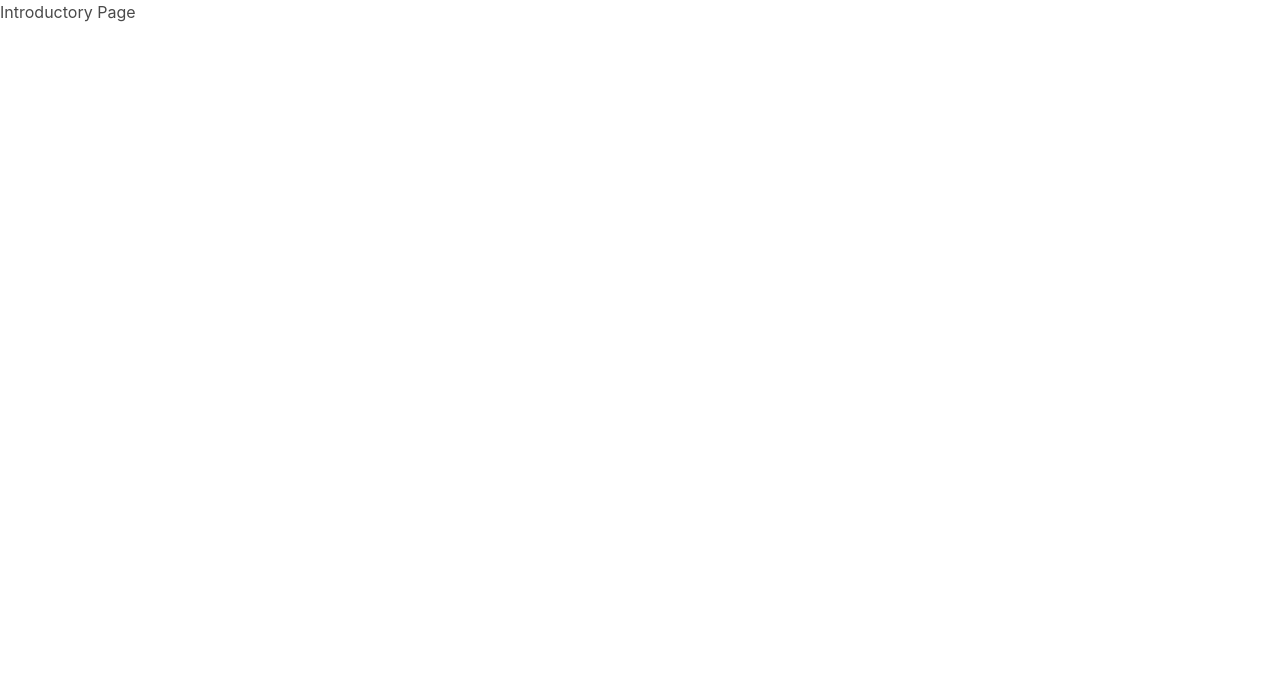
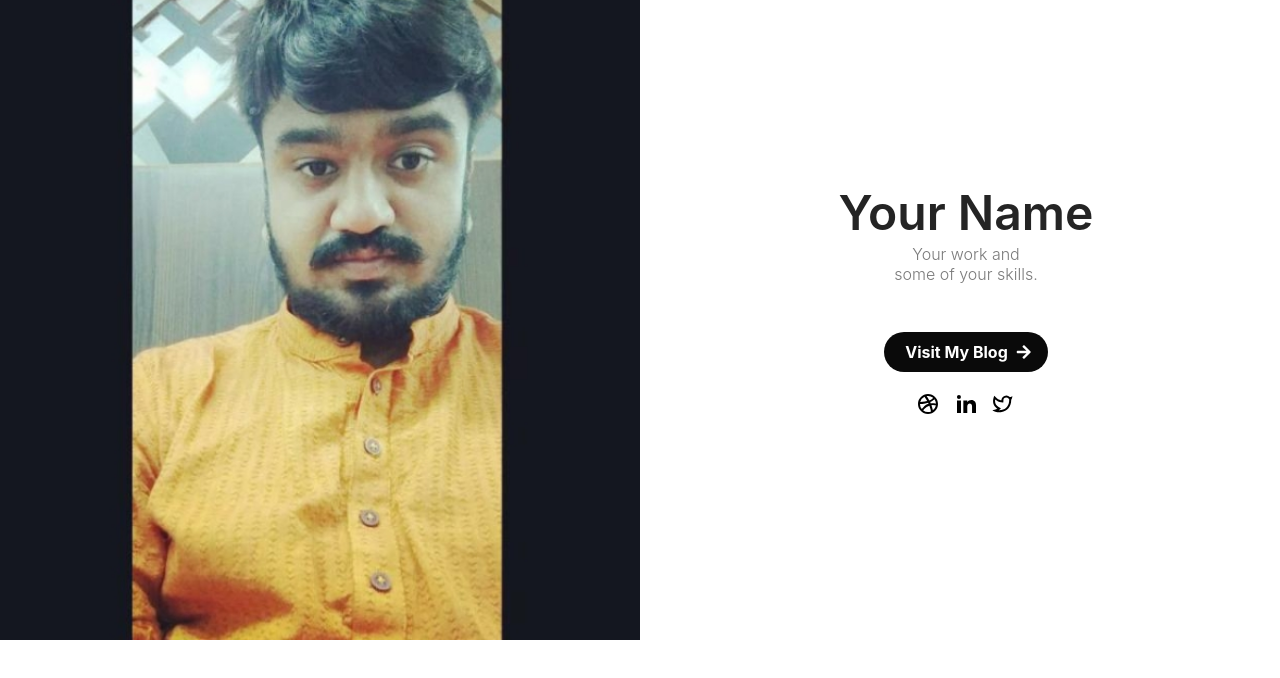
Before and after one commit to shravan20/ohmyscript, a plain HTML site: page index.html in a window 1280 px wide. Drawn offline with nearby package versions, Linux system fonts and the light colour scheme.

Commit message:
basic-design

```diff
--- a/index.html
+++ b/index.html
@@ -1,10 +1,11 @@
 <!DOCTYPE html>
 <html lang="en">
 <head>
+  <meta charset="UTF-8">
+  <meta name="viewport" content="width=device-width, initial-scale=1.0">
+  <meta http-equiv="X-UA-Compatible" content="ie=edge">
   <title>OhMyScript</title>
   <link rel="shortcut icon" href="./assets/logo.png" type="image/x-icon">
-
-
   <!--Bulma-->
   <link rel="stylesheet" href="https://cdnjs.cloudflare.com/ajax/libs/bulma/0.9.0/css/bulma.min.css" />
   <script src="https://cdnjs.cloudflare.com/ajax/libs/jquery/3.5.1/jquery.min.js"></script>
@@ -13,7 +14,63 @@
 </head>
 <body>
 
-  <h1>Introductory Page</h1>
+  <div class="section  is-paddingless py-0 px-0">
+    <div class="container px-0 py-0  is-fluid is-widescreen is-marginless is-centered">
+        <div class="columns is-vcentered has-backround-white">
+            <div class="column is-half shadowless is-paddingless">
+                <figure class="image is-square  ">
+                    <img src="./assets/shravan.jpg"
+                        alt="USB">
+                </figure>
+            </div>
+            <div class="column is-4 is-offset-1  ">
+                <div class="box is-shadowless">
+                    <h1 class="title is-1 has-text-centered has-text-black-ter">
+                        Your Name </h1>
+                    <h2 class="subtitle is-6 has-text-centered has-text-grey has-text-weight-light">
+                        Your work and<br> some of your skills.
+                    </h2>
+                    <br>
+                    <p class="has-text-centered  has-text-centered">
+                        <a href="https://wickedtemplates.com/tone-details.html?ref=toneDemo"  class="button  is-black is-rounded  ">
+                          <strong>Visit My Blog</strong>
+                            <span class="icon">
+                                <i class="fas fa-arrow-right"></i>
+                            </span>
+                        </a>
+                    </p>
+                    <div class="box has-text-centered is-shadowless">
+                        <span class="icon ">
+                            <svg xmlns="http://www.w3.org/2000/svg" viewBox="0 0 24 24" width="24" height="24">
+                                <path fill="none" d="M0 0h24v24H0z" />
+                                <path
+                                    d="M19.989 11.572a7.96 7.96 0 0 0-1.573-4.351 9.749 9.749 0 0 1-.92.87 13.157 13.157 0 0 1-3.313 2.01c.167.35.32.689.455 1.009v.003a9.186 9.186 0 0 1 .11.27c1.514-.17 3.11-.108 4.657.101.206.028.4.058.584.088zm-9.385-7.45a46.164 46.164 0 0 1 2.692 4.27c1.223-.482 2.234-1.09 3.048-1.767a7.88 7.88 0 0 0 .796-.755A7.968 7.968 0 0 0 12 4a8.05 8.05 0 0 0-1.396.121zM4.253 9.997a29.21 29.21 0 0 0 2.04-.123 31.53 31.53 0 0 0 4.862-.822 54.365 54.365 0 0 0-2.7-4.227 8.018 8.018 0 0 0-4.202 5.172zm1.53 7.038c.388-.567.898-1.205 1.575-1.899 1.454-1.49 3.17-2.65 5.156-3.29l.062-.018c-.165-.364-.32-.689-.476-.995-1.836.535-3.77.869-5.697 1.042-.94.085-1.783.122-2.403.128a7.967 7.967 0 0 0 1.784 5.032zm9.222 2.38a35.947 35.947 0 0 0-1.632-5.709c-2.002.727-3.597 1.79-4.83 3.058a9.77 9.77 0 0 0-1.317 1.655A7.964 7.964 0 0 0 12 20a7.977 7.977 0 0 0 3.005-.583zm1.873-1.075a7.998 7.998 0 0 0 2.987-4.87c-.34-.085-.771-.17-1.245-.236a12.023 12.023 0 0 0-3.18-.033 39.368 39.368 0 0 1 1.438 5.14zM12 22C6.477 22 2 17.523 2 12S6.477 2 12 2s10 4.477 10 10-4.477 10-10 10z" />
+                            </svg>
+                        </span>
+                        &nbsp;
+                        <span class="icon ">
+                            <svg xmlns="http://www.w3.org/2000/svg" viewBox="0 0 24 24" width="24" height="24">
+                                <path fill="none" d="M0 0h24v24H0z" />
+                                <path
+                                    d="M6.94 5a2 2 0 1 1-4-.002 2 2 0 0 1 4 .002zM7 8.48H3V21h4V8.48zm6.32 0H9.34V21h3.94v-6.57c0-3.66 4.77-4 4.77 0V21H22v-7.93c0-6.17-7.06-5.94-8.72-2.91l.04-1.68z" />
+                            </svg> </span>
+                            &nbsp;
+                        <span class="icon ">
+                            <svg xmlns="http://www.w3.org/2000/svg" viewBox="0 0 24 24" width="24" height="24">
+                                <path fill="none" d="M0 0h24v24H0z" />
+                                <path
+                                    d="M15.3 5.55a2.9 2.9 0 0 0-2.9 2.847l-.028 1.575a.6.6 0 0 1-.68.583l-1.561-.212c-2.054-.28-4.022-1.226-5.91-2.799-.598 3.31.57 5.603 3.383 7.372l1.747 1.098a.6.6 0 0 1 .034.993L7.793 18.17c.947.059 1.846.017 2.592-.131 4.718-.942 7.855-4.492 7.855-10.348 0-.478-1.012-2.141-2.94-2.141zm-4.9 2.81a4.9 4.9 0 0 1 8.385-3.355c.711-.005 1.316.175 2.669-.645-.335 1.64-.5 2.352-1.214 3.331 0 7.642-4.697 11.358-9.463 12.309-3.268.652-8.02-.419-9.382-1.841.694-.054 3.514-.357 5.144-1.55C5.16 15.7-.329 12.47 3.278 3.786c1.693 1.977 3.41 3.323 5.15 4.037 1.158.475 1.442.465 1.973.538z" />
+                            </svg>
+                        </span>
+                    </div>
+                </div>
+            </div>
+        </div>
+    </div>
+</div>
+
+
+
 
 </body>
 </html>
```
